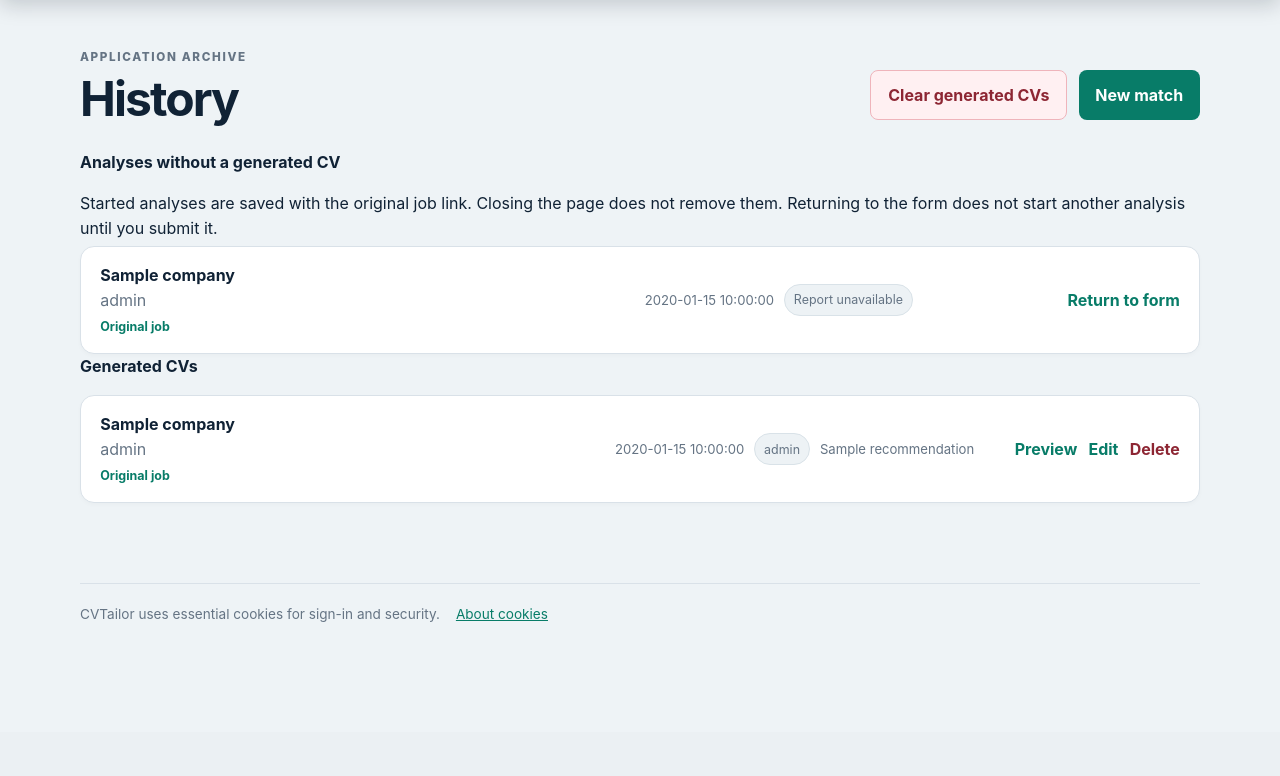
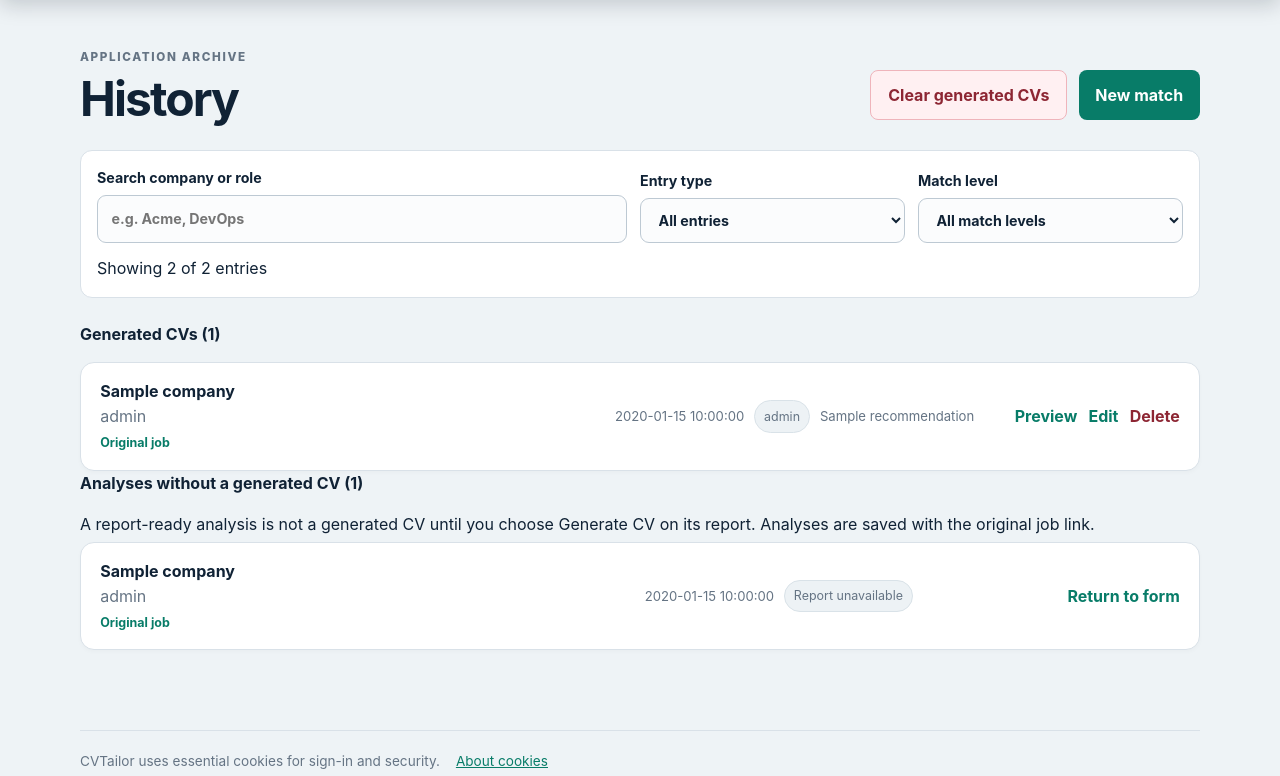
Before and after one commit to Rafalbanas/ai-resume-tailoring-platform, a Python web app: template templates/history.html in a window 1280 px wide. Shown: the part 68-844 px from the top of the page. Before the commit the page ends 690 px from the top, so only its background shows below. Run offline with Jinja, Linux system fonts and the light colour scheme; the template is opened without the code that fills it: most values are stand-ins (such as "Sample title", 1, 10 or a date in 2020).

Commit message:
fix: clarify generated CV history

```diff
--- a/static/app.css
+++ b/static/app.css
@@ -28,6 +28,13 @@
 .badge{display:inline-block;padding:.2rem .55rem;border-radius:6px;font-size:.78rem;font-weight:700}
 .badge-active{background:#daf4ed;color:#087c68}
 .badge-inactive{background:#f1f5f9;color:#64748b}
+
+.history-filters{display:grid;grid-template-columns:minmax(220px,2fr) repeat(2,minmax(170px,1fr));gap:.8rem;align-items:end;padding:1rem;margin:1rem 0 1.5rem;background:var(--paper);border:1px solid var(--line);border-radius:12px}
+.history-filters label{margin:0}
+.history-filters input,.history-filters select{display:block;width:100%;margin-top:.35rem}
+.history-filters p{grid-column:1/-1;margin:0}
+[data-history-item][hidden]{display:none!important}
+@media(max-width:700px){.history-filters{grid-template-columns:1fr}}
 
 
 /* AI Provider and Model Selection */
--- a/static/app.js
+++ b/static/app.js
@@ -22,6 +22,35 @@ document.addEventListener("submit", (event) => {
 });
 
 document.addEventListener("DOMContentLoaded", () => {
+  const historySearch = document.getElementById("history-search");
+  const historyType = document.getElementById("history-type");
+  const historyMatch = document.getElementById("history-match");
+  if (historySearch && historyType && historyMatch) {
+    const items = [...document.querySelectorAll("[data-history-item]")];
+    const count = document.getElementById("history-filter-count");
+    const empty = document.getElementById("history-filter-empty");
+    const filterHistory = () => {
+      const query = historySearch.value.trim().toLocaleLowerCase();
+      const type = historyType.value;
+      const match = historyMatch.value;
+      let visible = 0;
+      for (const item of items) {
+        const show = (!query || item.dataset.search.includes(query))
+          && (type === "all" || item.dataset.entryType === type)
+          && (match === "all" || item.dataset.match === match);
+        item.hidden = !show;
+        if (show) visible += 1;
+      }
+      historyMatch.disabled = type === "analysis";
+      count.textContent = `Showing ${visible} of ${items.length} entries`;
+      empty.hidden = visible !== 0;
+    };
+    historySearch.addEventListener("input", filterHistory);
+    historyType.addEventListener("change", filterHistory);
+    historyMatch.addEventListener("change", filterHistory);
+    filterHistory();
+  }
+
   const resumePreview = document.getElementById("resume-preview");
   const previewEnlarge = document.getElementById("preview-enlarge");
   const previewFit = document.getElementById("preview-fit");
--- a/templates/history.html
+++ b/templates/history.html
@@ -2,12 +2,23 @@
 {% block title %}History · CV Tailor{% endblock %}
 {% block content %}
 <div class="page-head"><div><p class="eyebrow">APPLICATION ARCHIVE</p><h1>History</h1></div><div class="actions"><form action="{{ app_root_path|default('') }}/history/clear" method="post" data-confirm="Delete all generated CV history?"><input type="hidden" name="csrf_token" value="{{ csrf_token }}"><button class="danger" type="submit">Clear generated CVs</button></form><a class="primary button" href="{{ app_root_path|default('') }}/">New match</a></div></div>
+<section class="history-filters" aria-label="Filter history">
+  <label>Search company or role<input id="history-search" type="search" placeholder="e.g. Acme, DevOps" autocomplete="off"></label>
+  <label>Entry type<select id="history-type"><option value="all">All entries</option><option value="generated">Generated CVs</option><option value="analysis">Analyses without a CV</option></select></label>
+  <label>Match level<select id="history-match"><option value="all">All match levels</option><option value="HIGH">High</option><option value="MEDIUM">Medium</option><option value="LOW">Low</option><option value="LIMITED">Limited</option><option value="UNRELIABLE">Unreliable</option></select></label>
+  <p id="history-filter-count" class="muted" aria-live="polite"></p>
+</section>
+<h2>Generated CVs ({{ rows|length }})</h2>
+<div class="history-list">
+{% for row in rows %}<article class="history-row" data-history-item data-entry-type="generated" data-search="{{ (row.company ~ ' ' ~ row.role)|lower }}" data-match="{{ row.match_level }}"><div><strong>{{ row.company }}</strong><span>{{ row.role }}</span>{% if row.job_url %}<a class="source-link" href="{{ row.job_url }}" target="_blank" rel="noopener noreferrer">Original job</a>{% endif %}</div><div class="history-meta"><span>{{ row.date }}</span><span class="pill">{{ row.match_level }}</span><span>{{ row.recommendation.replace('_',' ') }}</span></div><div class="row-actions"><a href="{{ app_root_path|default('') }}/preview/{{ row.slug }}">Preview</a><a href="{{ app_root_path|default('') }}/edit/{{ row.slug }}">Edit</a>{% if row.has_pdf %}<a href="{{ app_root_path|default('') }}/download/{{ row.slug }}/pdf">PDF</a>{% endif %}{% if row.has_docx %}<a href="{{ app_root_path|default('') }}/download/{{ row.slug }}/docx">DOCX</a>{% endif %}<form action="{{ app_root_path|default('') }}/history/{{ row.slug }}/delete" method="post" data-confirm="Delete this generated CV?"><input type="hidden" name="csrf_token" value="{{ csrf_token }}"><button class="link-danger" type="submit">Delete</button></form></div></article>
+{% else %}<div class="empty"><h2>No generated CVs yet</h2><p>Your completed applications will appear here.</p><a class="primary button" href="{{ app_root_path|default('') }}/">Analyze a role</a></div>{% endfor %}
+</div>
 <section aria-labelledby="analyses-heading">
-<h2 id="analyses-heading">Analyses without a generated CV</h2>
-<p class="muted">Started analyses are saved with the original job link. Closing the page does not remove them. Returning to the form does not start another analysis until you submit it.</p>
+<h2 id="analyses-heading">Analyses without a generated CV ({{ analyses|length }})</h2>
+<p class="muted">A report-ready analysis is not a generated CV until you choose Generate CV on its report. Analyses are saved with the original job link.</p>
 <div class="history-list">
 {% for row in analyses %}
-<article class="history-row">
+<article class="history-row" data-history-item data-entry-type="analysis" data-search="{{ (row.company ~ ' ' ~ row.role)|lower }}" data-match="">
   <div><strong>{{ row.company }}</strong><span>{{ row.role }}</span>{% if row.job_url %}<a class="source-link" href="{{ row.job_url }}" target="_blank" rel="noopener noreferrer">Original job</a>{% endif %}</div>
   <div class="history-meta"><span>{{ row.date }}</span><span class="pill">{% if row.interrupted %}Interrupted{% else %}{{ {'queued': 'Queued', 'running': 'In progress', 'failed': 'Failed', 'completed': 'Report unavailable', 'report_ready': 'Report ready — CV not generated'}.get(row.status, 'Review required') }}{% endif %}</span></div>
   <div class="row-actions">{% if row.status != 'completed' %}<a href="{{ app_root_path|default('') }}{{ row.view_url }}">{{ 'Open report' if row.status == 'report_ready' else 'View status' }}</a>{% endif %}<a href="{{ app_root_path|default('') }}{{ row.edit_url }}">Return to form</a></div>
@@ -15,9 +26,5 @@
 {% else %}<p>No unfinished analyses.</p>{% endfor %}
 </div>
 </section>
-<h2>Generated CVs</h2>
-<div class="history-list">
-{% for row in rows %}<article class="history-row"><div><strong>{{ row.company }}</strong><span>{{ row.role }}</span>{% if row.job_url %}<a class="source-link" href="{{ row.job_url }}" target="_blank" rel="noopener noreferrer">Original job</a>{% endif %}</div><div class="history-meta"><span>{{ row.date }}</span><span class="pill">{{ row.match_level }}</span><span>{{ row.recommendation.replace('_',' ') }}</span></div><div class="row-actions"><a href="{{ app_root_path|default('') }}/preview/{{ row.slug }}">Preview</a><a href="{{ app_root_path|default('') }}/edit/{{ row.slug }}">Edit</a>{% if row.has_pdf %}<a href="{{ app_root_path|default('') }}/download/{{ row.slug }}/pdf">PDF</a>{% endif %}{% if row.has_docx %}<a href="{{ app_root_path|default('') }}/download/{{ row.slug }}/docx">DOCX</a>{% endif %}<form action="{{ app_root_path|default('') }}/history/{{ row.slug }}/delete" method="post" data-confirm="Delete this generated CV?"><input type="hidden" name="csrf_token" value="{{ csrf_token }}"><button class="link-danger" type="submit">Delete</button></form></div></article>
-{% else %}<div class="empty"><h2>No generated CVs yet</h2><p>Your completed applications will appear here.</p><a class="primary button" href="{{ app_root_path|default('') }}/">Analyze a role</a></div>{% endfor %}
-</div>
+<p id="history-filter-empty" class="empty-hint" hidden>No entries match these filters.</p>
 {% endblock %}
```
